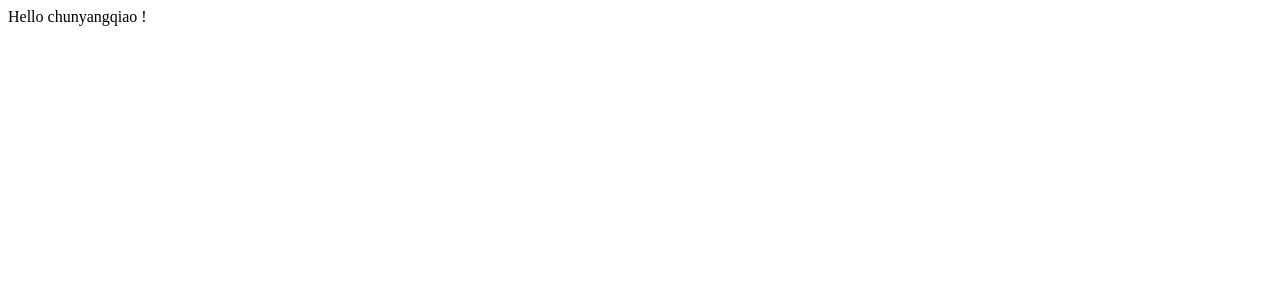
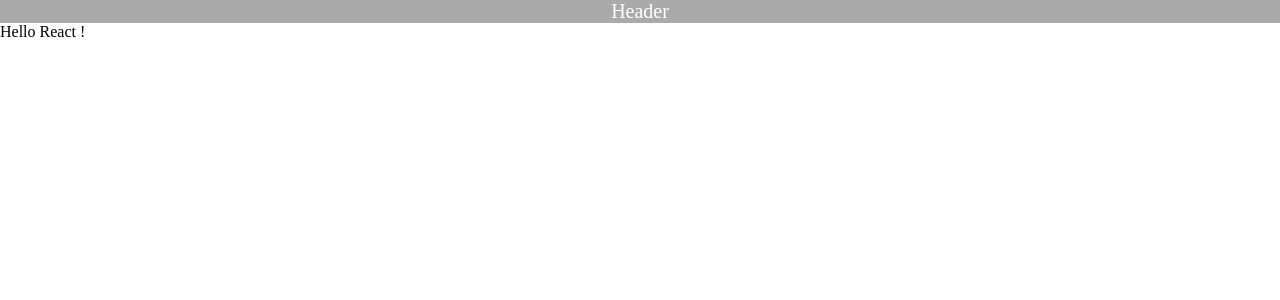
Before and after one commit to ismail-syed/react-ssr, a React app: page / in a window 1280 px wide. Shown: the top 300 px of the page. Built offline with nearby package versions, Linux system fonts and the light colour scheme; the HTML template or start-up script is replaced by a standard one.

Commit message:
⬆️ webpack.prod.config.js

```diff
--- a/package.json
+++ b/package.json
@@ -4,8 +4,8 @@
   "description": "",
   "main": "index.js",
   "scripts": {
-    "build": "rimraf dist && webpack --config build/webpack.prod.config.js --mode production",
-    "dev": "rimraf dist && webpack-dev-server --config build/webpack.dev.config.js --mode development"
+    "dev": "rimraf dist && webpack-dev-server --config build/webpack.dev.config.js",
+    "build": "rimraf dist && webpack --config build/webpack.prod.config.js"
   },
   "repository": {
     "type": "git",
--- /dev/null
+++ b/public/style/common.css
@@ -0,0 +1,5 @@
+body,html{
+  background: #fff;
+  margin: 0;
+  padding: 0;
+}
--- a/src/App.jsx
+++ b/src/App.jsx
@@ -1,10 +1,12 @@
 import React from 'react';
+import Header from './container/Header.jsx'
 
 export default class App extends React.Component {
   render () {
     return (
       <div>
-        Hello chunyangqiao !
+        <Header />
+        Hello React !
       </div>
     )
   }
--- /dev/null
+++ b/src/container/Header.jsx
@@ -0,0 +1,12 @@
+import React from 'react'
+import './style/header.css'
+
+export default class Header extends React.Component{
+  render () {
+    return (
+      <header className="m-header">
+        Header
+      </header>
+    )
+  }
+}
--- /dev/null
+++ b/src/container/style/header.css
@@ -0,0 +1,6 @@
+.m-header{
+  background: #aaa;
+  text-align: center;
+  color: #fff;
+  font-size: 20px;
+}
--- a/src/index.js
+++ b/src/index.js
@@ -1,6 +1,7 @@
 import React from 'react'
 import ReactDOM from 'react-dom'
 import App from './App.jsx'
+import '../public/style/common.css'
 
 ReactDOM.render(
   <App />,
```
Also changed, not shown: 6 other files (tests, documents, lock files or other folders).
